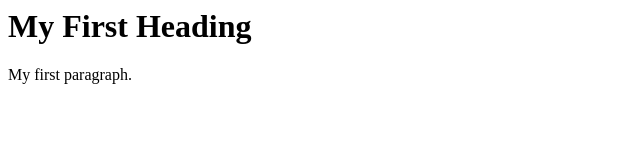
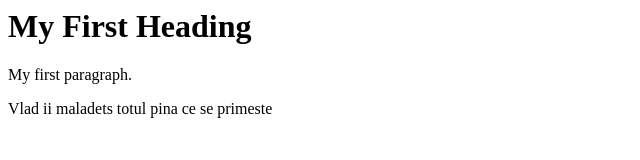
Before and after one commit to vladdolgoruc/gitproject, a plain HTML site: page index.html in a window 1280 px wide. Shown: the whole page, without its empty margins (0-640 px from the left). Drawn offline with Linux system fonts and the light colour scheme.

Commit message:
created page content

```diff
--- a/index.html
+++ b/index.html
@@ -9,3 +9,5 @@
 
 <body>
 </html>
+
+Vlad ii maladets totul pina ce se primeste
```
